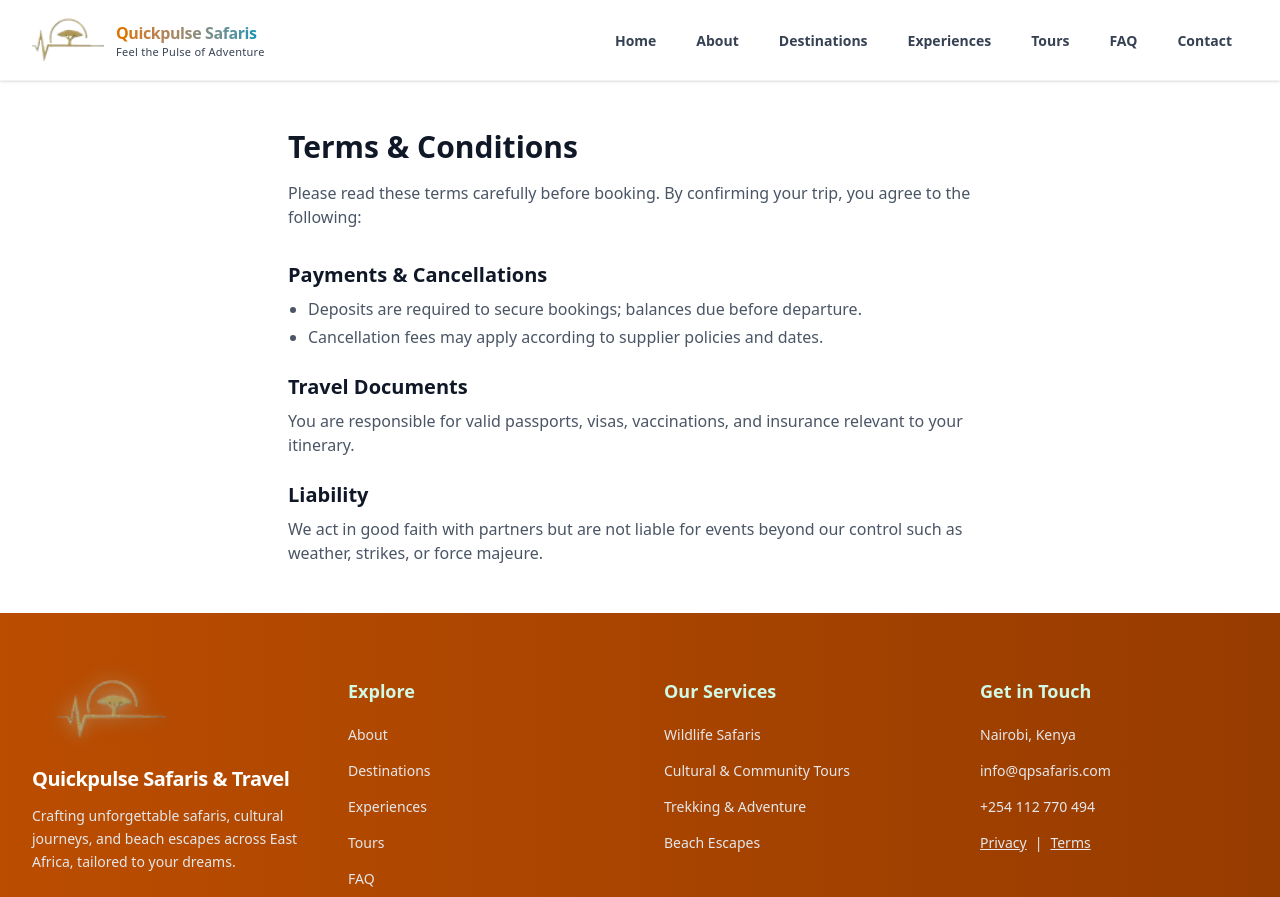
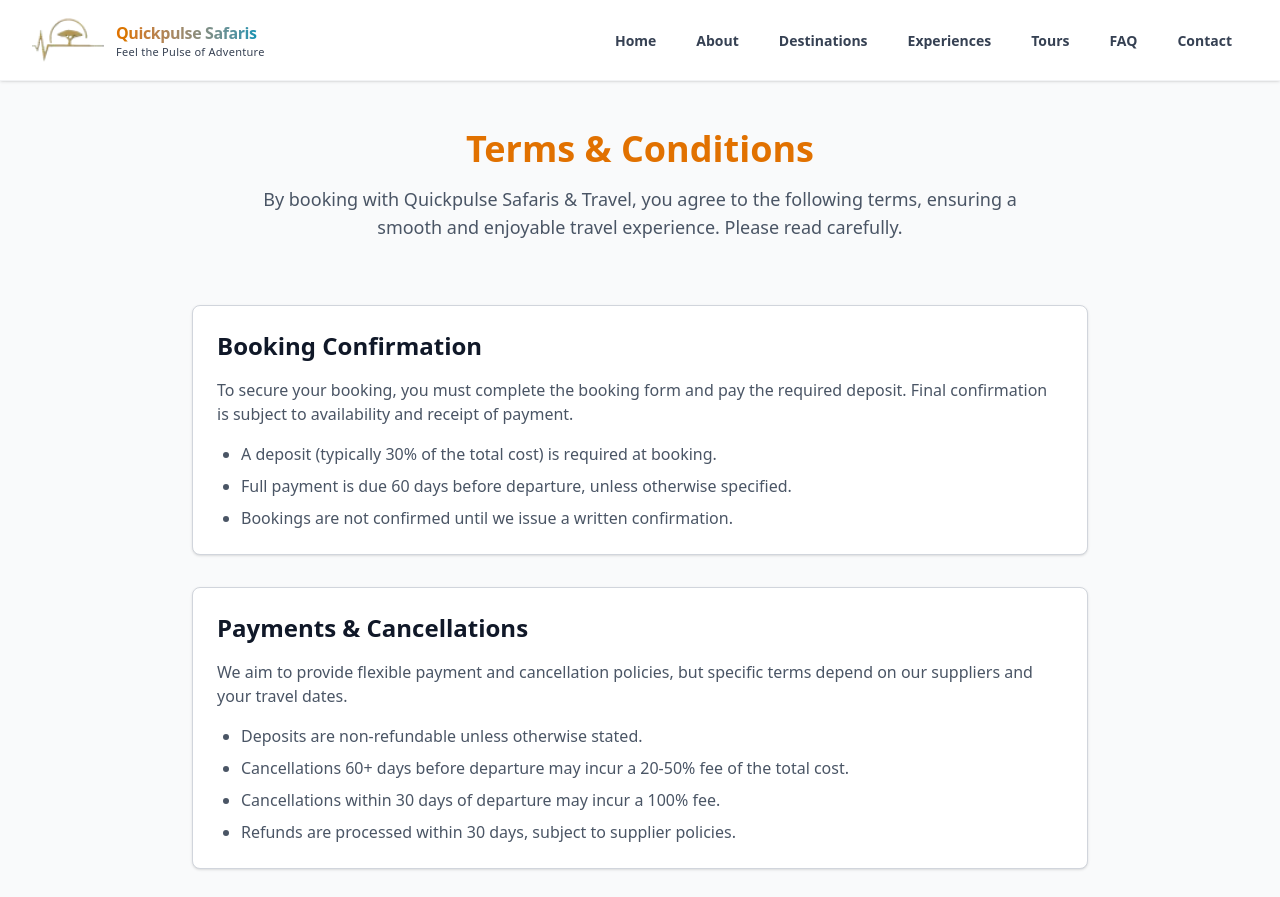
Before and after one commit to mike111-sys/Quick-Safaris, a React (Vite) app: page /terms in a window 1280 px wide. Shown: the top 897 px of the page. Built offline with nearby package versions, Linux system fonts and the light colour scheme.

Commit message:
refined terms

```diff
--- a/src/pages/Terms.tsx
+++ b/src/pages/Terms.tsx
@@ -1,19 +1,169 @@
+import { motion } from 'framer-motion';
+
 const Terms = () => {
   return (
-    <section className="mx-auto max-w-3xl px-4 sm:px-6 lg:px-8 py-12">
-      <h1 className="text-3xl font-bold">Terms & Conditions</h1>
-      <p className="mt-4 text-gray-600">Please read these terms carefully before booking. By confirming your trip, you agree to the following:</p>
-      <h2 className="mt-8 text-xl font-semibold">Payments & Cancellations</h2>
-      <ul className="mt-2 list-disc pl-5 text-gray-600 space-y-1">
-        <li>Deposits are required to secure bookings; balances due before departure.</li>
-        <li>Cancellation fees may apply according to supplier policies and dates.</li>
-      </ul>
-      <h2 className="mt-6 text-xl font-semibold">Travel Documents</h2>
-      <p className="mt-2 text-gray-600">You are responsible for valid passports, visas, vaccinations, and insurance relevant to your itinerary.</p>
-      <h2 className="mt-6 text-xl font-semibold">Liability</h2>
-      <p className="mt-2 text-gray-600">We act in good faith with partners but are not liable for events beyond our control such as weather, strikes, or force majeure.</p>
+    <section className="mx-auto max-w-7xl px-4 sm:px-6 lg:px-8 py-12 bg-gray-50">
+      {/* Hero Section */}
+      <motion.div
+        initial={{ opacity: 0, y: 20 }}
+        whileInView={{ opacity: 1, y: 0 }}
+        viewport={{ once: true }}
+        transition={{ duration: 0.6 }}
+        className="text-center"
+      >
+        <h1 className="text-3xl md:text-4xl font-bold text-amber-600">
+          Terms & Conditions
+        </h1>
+        <p className="mt-4 text-lg text-gray-600 max-w-3xl mx-auto">
+          By booking with Quickpulse Safaris & Travel, you agree to the following terms, ensuring a smooth and enjoyable travel experience. Please read carefully.
+        </p>
+      </motion.div>
+
+      {/* Terms Content */}
+      <motion.div
+        initial={{ opacity: 0, y: 20 }}
+        whileInView={{ opacity: 1, y: 0 }}
+        viewport={{ once: true }}
+        transition={{ duration: 0.6, delay: 0.2 }}
+        className="mt-16 max-w-4xl mx-auto space-y-8"
+      >
+        {/* Booking Confirmation */}
+        <div className="bg-white p-6 rounded-lg shadow-sm border border-gray-300">
+          <h2 className="text-2xl font-semibold text-gray-900" id="booking-confirmation">
+            Booking Confirmation
+          </h2>
+          <p className="mt-4 text-gray-600 sm:text-base">
+            To secure your booking, you must complete the booking form and pay the required deposit. Final confirmation is subject to availability and receipt of payment.
+          </p>
+          <ul className="mt-4 list-disc pl-6 text-gray-600 sm:text-base space-y-2">
+            <li>A deposit (typically 30% of the total cost) is required at booking.</li>
+            <li>Full payment is due 60 days before departure, unless otherwise specified.</li>
+            <li>Bookings are not confirmed until we issue a written confirmation.</li>
+          </ul>
+        </div>
+
+        {/* Payments & Cancellations */}
+        <div className="bg-white p-6 rounded-lg shadow-sm border border-gray-300">
+          <h2 className="text-2xl font-semibold text-gray-900" id="payments-cancellations">
+            Payments & Cancellations
+          </h2>
+          <p className="mt-4 text-gray-600 sm:text-base">
+            We aim to provide flexible payment and cancellation policies, but specific terms depend on our suppliers and your travel dates.
+          </p>
+          <ul className="mt-4 list-disc pl-6 text-gray-600 sm:text-base space-y-2">
+            <li>Deposits are non-refundable unless otherwise stated.</li>
+            <li>Cancellations 60+ days before departure may incur a 20-50% fee of the total cost.</li>
+            <li>Cancellations within 30 days of departure may incur a 100% fee.</li>
+            <li>Refunds are processed within 30 days, subject to supplier policies.</li>
+          </ul>
+        </div>
+
+        {/* Travel Documents */}
+        <div className="bg-white p-6 rounded-lg shadow-sm border border-gray-300">
+          <h2 className="text-2xl font-semibold text-gray-900" id="travel-documents">
+            Travel Documents
+          </h2>
+          <p className="mt-4 text-gray-600 sm:text-base">
+            You are responsible for ensuring all travel documents are valid and appropriate for your itinerary. We can provide guidance but are not liable for issues arising from non-compliance.
+          </p>
+          <ul className="mt-4 list-disc pl-6 text-gray-600 sm:text-base space-y-2">
+            <li>Valid passport (with at least 6 months’ validity and blank pages).</li>
+            <li>Visas for each country in your itinerary (e.g., Kenya, Tanzania).</li>
+            <li>Vaccinations or health certificates as required (e.g., yellow fever).</li>
+            <li>Comprehensive travel insurance covering medical emergencies and cancellations.</li>
+          </ul>
+        </div>
+
+        {/* Liability */}
+        <div className="bg-white p-6 rounded-lg shadow-sm border border-gray-300">
+          <h2 className="text-2xl font-semibold text-gray-900" id="liability">
+            Liability
+          </h2>
+          <p className="mt-4 text-gray-600 sm:text-base">
+            We act as an intermediary between you and our trusted partners, striving to ensure a safe and enjoyable experience. However, we are not liable for events beyond our control.
+          </p>
+          <ul className="mt-4 list-disc pl-6 text-gray-600 sm:text-base space-y-2">
+            <li>Unforeseen events such as weather, natural disasters, or political unrest.</li>
+            <li>Delays, cancellations, or changes caused by airlines, lodges, or third parties.</li>
+            <li>Personal injuries or property loss, unless directly caused by our negligence.</li>
+          </ul>
+        </div>
+
+        {/* Changes to Itinerary */}
+        <div className="bg-white p-6 rounded-lg shadow-sm border border-gray-300">
+          <h2 className="text-2xl font-semibold text-gray-900" id="itinerary-changes">
+            Changes to Itinerary
+          </h2>
+          <p className="mt-4 text-gray-600 sm:text-base">
+            We strive to deliver your itinerary as planned, but changes may occur due to operational or safety reasons.
+          </p>
+          <ul className="mt-4 list-disc pl-6 text-gray-600 sm:text-base space-y-2">
+            <li>We may substitute accommodations or activities of similar quality if needed.</li>
+            <li>You will be notified of significant changes as soon as possible.</li>
+            <li>No refunds are guaranteed for minor itinerary adjustments.</li>
+          </ul>
+        </div>
+
+        {/* Health and Safety */}
+        <div className="bg-white p-6 rounded-lg shadow-sm border border-gray-300">
+          <h2 className="text-2xl font-semibold text-gray-900" id="health-safety">
+            Health and Safety
+          </h2>
+          <p className="mt-4 text-gray-600 sm:text-base">
+            Your safety is our priority, but travel involves inherent risks, particularly in remote areas.
+          </p>
+          <ul className="mt-4 list-disc pl-6 text-gray-600 sm:text-base space-y-2">
+            <li>You must follow safety instructions from guides and local authorities.</li>
+            <li>Disclose any medical conditions that may affect your travel.</li>
+            <li>We are not responsible for health issues arising from personal choices or pre-existing conditions.</li>
+          </ul>
+        </div>
+
+        {/* Dispute Resolution */}
+        <div className="bg-white p-6 rounded-lg shadow-sm border border-gray-300">
+          <h2 className="text-2xl font-semibold text-gray-900" id="dispute-resolution">
+            Dispute Resolution
+          </h2>
+          <p className="mt-4 text-gray-600 sm:text-base">
+            Any disputes will be handled fairly and in accordance with applicable laws.
+          </p>
+          <ul className="mt-4 list-disc pl-6 text-gray-600 sm:text-base space-y-2">
+            <li>Contact us first to resolve issues amicably at{' '}
+              <a
+                href="mailto:info@qpsafaris.com"
+                className="text-amber-600 hover:text-amber-700 transition"
+              >
+                info@qpsafaris.com
+              </a>.
+            </li>
+            <li>Disputes are governed by the laws of Kenya.</li>
+            <li>Mediation or arbitration may be used before legal proceedings.</li>
+          </ul>
+        </div>
+
+        {/* Contact Us */}
+        <div className="bg-white p-6 rounded-lg shadow-sm border border-gray-300">
+          <h2 className="text-2xl font-semibold text-gray-900" id="contact-us">
+            Contact Us
+          </h2>
+          <p className="mt-4 text-gray-600 sm:text-base">
+            For questions about these terms or your booking, reach out to our team at{' '}
+            <a
+              href="mailto:info@qpsafaris.com"
+              className="text-amber-600 hover:text-amber-700 transition"
+            >
+              info@qpsafaris.com
+            </a>.
+          </p>
+        </div>
+
+        {/* Effective Date */}
+        <p className="mt-8 text-sm text-gray-500 text-center">
+          Effective date: October 3, 2025
+        </p>
+      </motion.div>
     </section>
-  )
-}
+  );
+};
 
-export default Terms
+export default Terms;
```
